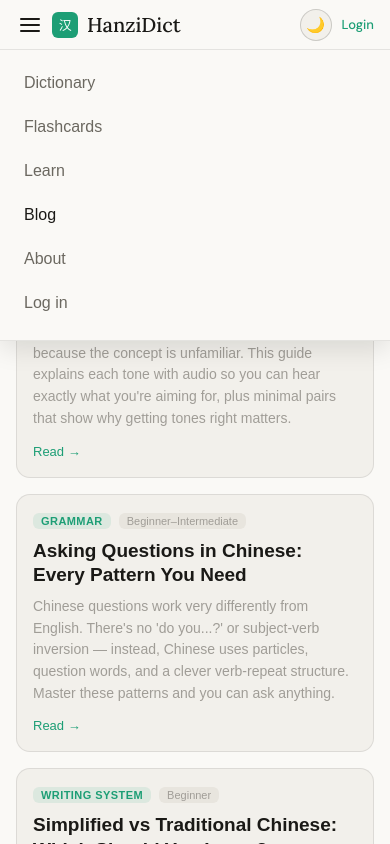
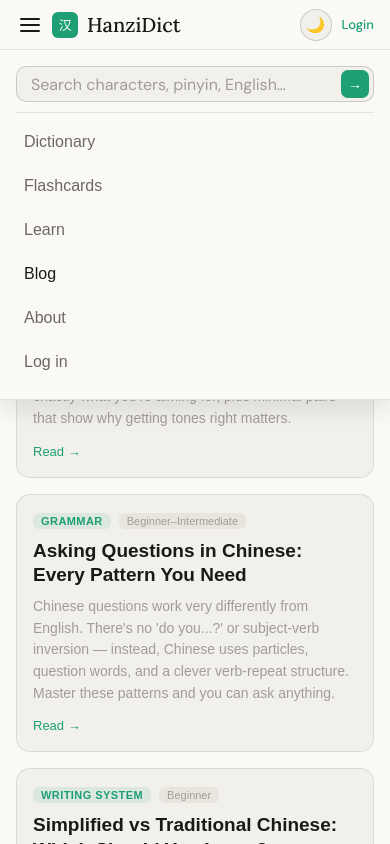
Before and after one commit to saj93/hanzidict, a Next.js app: page /blog in a window 390 px wide. Both pictures are taken after a click on the button 32 px from the left and 24 px from the top of the page. Shown: the top 844 px of the page. Built offline with nearby package versions, Linux system fonts and the light colour scheme; no server answers.

Commit message:
fix: add search to mobile hamburger menu on blog and all Nav pages
BlogIndexClient was missing NavSearch in the mobile menu entirely.
Nav.js (shared by most pages) was also missing it. BlogPostClient
already had it. All three now consistent.

Co-Authored-By: Claude Sonnet 4.6 <noreply@anthropic.com>

```diff
--- a/app/components/BlogIndexClient.js
+++ b/app/components/BlogIndexClient.js
@@ -46,6 +46,7 @@ export default function BlogIndexClient({ posts }) {
       </nav>
       {menuOpen && (
         <div className="mobile-menu">
+          <div className="mobile-menu-search"><NavSearch /></div>
           <button className="mobile-menu-link" onClick={() => { setMenuOpen(false); router.push('/'); }}>Dictionary</button>
           <button className="mobile-menu-link" onClick={() => { setMenuOpen(false); router.push('/flashcards'); }}>Flashcards</button>
           <button className="mobile-menu-link" onClick={() => { setMenuOpen(false); router.push('/learn'); }}>Learn</button>
--- a/app/components/Nav.js
+++ b/app/components/Nav.js
@@ -84,6 +84,7 @@ export default function Nav() {
       </nav>
       {menuOpen && (
         <div className="mobile-menu">
+          <div className="mobile-menu-search"><NavSearch /></div>
           {links.map(({ label, path }) => (
             <button
               key={path}
```
